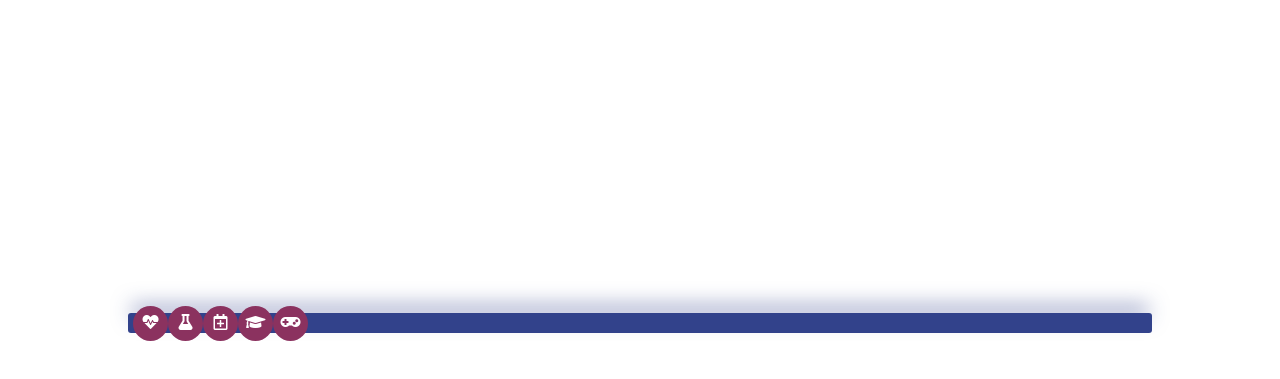
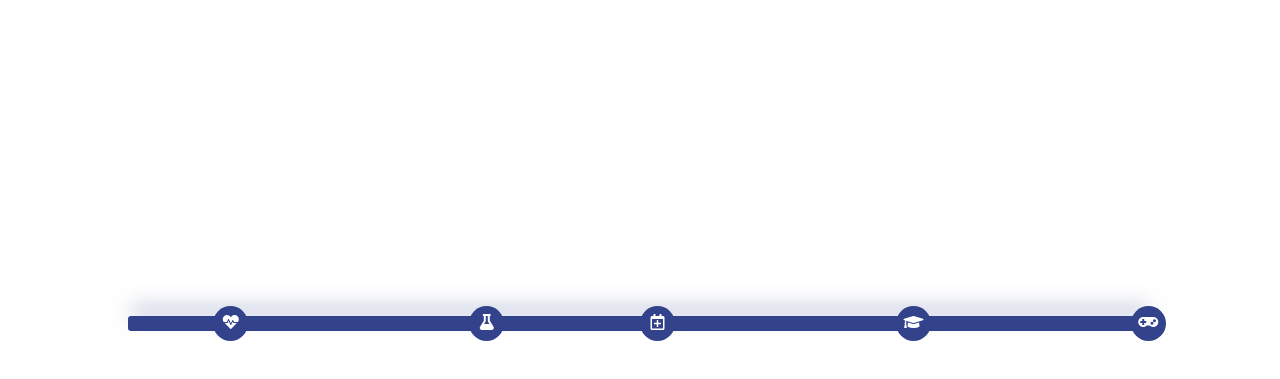
Before and after one commit to kasiaaa782/timeline, a plain HTML site: page index.html in a window 1280 px wide. Shown: the part 93-472 px from the top of the page. Drawn offline with nearby package versions, Linux system fonts and the light colour scheme.

Commit message:
Set icons positions in the right place

```diff
--- a/index.html
+++ b/index.html
@@ -27,12 +27,38 @@
 
   <section class="container">
 
-    <div class="container_axis">
-        <div class="container_axis--circle text-center pt-1"><i class="fas fa-heartbeat"></i></div>
-        <div class="container_axis--circle text-center pt-1"><i class="fas fa-flask"></i></div>
-        <div class="container_axis--circle text-center pt-1"><i class="far fa-calendar-plus"></i></div>
-        <div class="container_axis--circle text-center pt-1"><i class="fas fa-graduation-cap"></i></div>
-        <div class="container_axis--circle text-center pt-1"><i class="fas fa-gamepad"></i></div>
+    <div class="container__axis">
+
+      <div class="col-1"></div>
+      <div class="col-1">
+        <div class="container__axis--circle text-center pt-1">
+          <i class="fas fa-heartbeat"></i>
+        </div>
+      </div>
+      <div class="col-2"></div>
+      <div class="col-1">
+        <div class="container__axis--circle text-center pt-1">
+          <i class="fas fa-flask"></i>
+        </div>
+      </div>
+      <div class="col-1"></div>
+      <div class="col-1">
+        <div class="container__axis--circle text-center pt-1">
+          <i class="far fa-calendar-plus"></i>
+        </div>
+      </div>
+      <div class="col-2"></div>
+      <div class="col-1">
+        <div class="container__axis--circle text-center pt-1">
+          <i class="fas fa-graduation-cap"></i>
+        </div>
+      </div>
+      <div class="col-1"></div>
+      <div class="col-1">
+        <div class="container__axis--circle text-center pt-1">
+          <i class="fas fa-gamepad"></i>
+        </div>
+      </div>
     </div>
 
   </section>
--- a/style.css
+++ b/style.css
@@ -12,12 +12,11 @@ h1 {
   align-items: center;
 }
 
-.container_axis {
+.container__axis {
   width: 80vw;
-  height: 20px;
+  height: 15px;
   background-color: rgb(50, 66, 139);
   color: white;
-  padding: 5px;
   border-radius: 3px;
   -webkit-box-shadow: 0px -12px 20px -4px rgba(50, 66, 139, 0.5);
 	-moz-box-shadow: 0px -12px 20px -4px rgba(50, 66, 139, 0.5);
@@ -26,9 +25,13 @@ h1 {
   align-items: center;
 }
 
-.container_axis--circle {
+.container__axis--circle {
   width: 35px;
   height: 35px;
   border-radius: 50%;
-  background-color: rgb(139, 50, 95);
+  background-color: rgb(50, 66, 139);
 }
+
+.container__axis > div:last-child {
+  padding-left: 5vw;
+}
```
